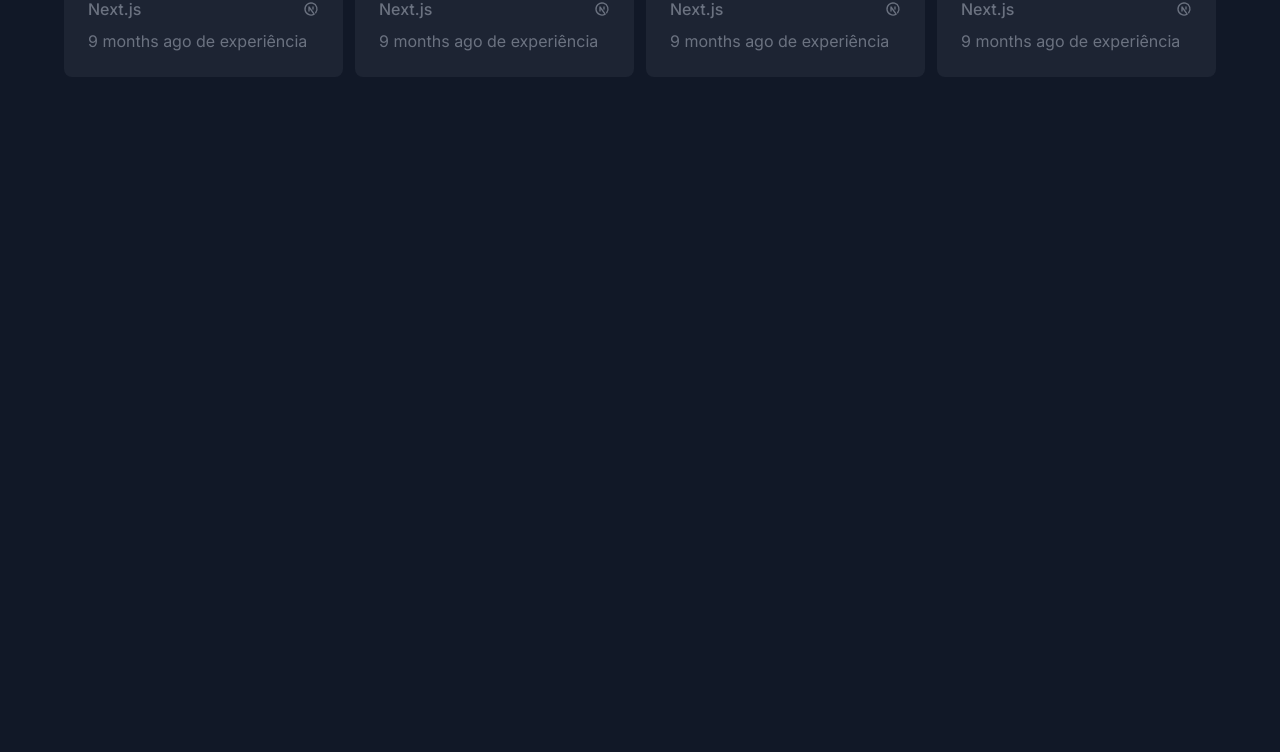
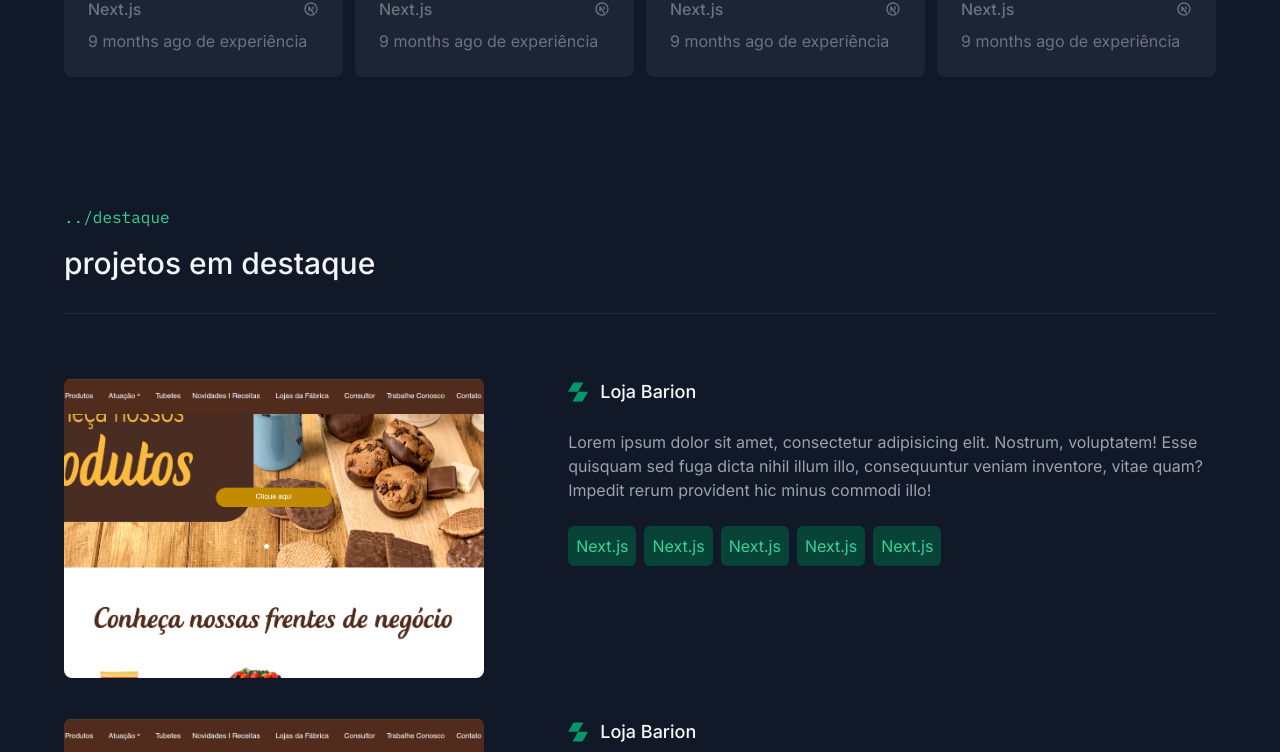
Before and after one commit to klsio22/portifolio-klesio-dev, a Next.js app: page / in a window 1280 px wide. Shown: the part 1098-1850 px from the top of the page. Before the commit the page ends 1239 px from the top, so only its background shows below. Built offline with nearby package versions, Linux system fonts and the light colour scheme.

Commit message:
feat(home): started project-card.

```diff
--- /dev/null
+++ b/app/components/divider/horizontal.tsx
@@ -0,0 +1,13 @@
+import { cn } from '@/app/lib/utilits';
+
+type HorizontalDividerProps = {
+  className?: string;
+};
+
+export const HorizontalDivider = ({ className }: HorizontalDividerProps) => {
+  return (
+    <div
+      className={cn('w-full my-8 border-b border-b-gray-800', className)}
+    ></div>
+  );
+};
--- a/app/components/pages/home/hero-section/index.tsx
+++ b/app/components/pages/home/hero-section/index.tsx
@@ -55,7 +55,7 @@ export const HeroSection = () => {
           height={404}
           src="/images/perfil.jpeg"
           alt="Foto de perfil do Klésio"
-          className="w-[300px] h-[300px] lg:w-[420px] lg:h-[404px] mb-6 lg:mb-0 shadow-2xl rounded-full object-contain "
+          className="w-[300px] h-[300px] lg:w-[420px] lg:h-[404px] mb-6 lg:mb-0 shadow-2xl rounded-xl object-cover"
         />
       </div>
     </section>
--- a/app/components/pages/home/highlighted-projects/index.tsx
+++ b/app/components/pages/home/highlighted-projects/index.tsx
@@ -0,0 +1,18 @@
+import { HorizontalDivider } from '@/app/components/divider/horizontal';
+import { SectionTitle } from '@/app/components/section-title';
+import { ProjectCard } from './project-card';
+
+export const HighlightedProjects = () => {
+  return (
+    <section className='container py-16'>
+      <SectionTitle subtitle='destaque' title='projetos em destaque' />
+      <HorizontalDivider className='mb-16' />
+
+      <div className='flex flex-col gap-10'>
+        <ProjectCard />
+        <ProjectCard />
+        <ProjectCard />
+      </div>
+    </section>
+  );
+};
--- /dev/null
+++ b/app/components/pages/home/highlighted-projects/project-card/index.tsx
@@ -0,0 +1,45 @@
+import { TechBadge } from '@/app/components/tech-badge';
+import Image from 'next/image';
+
+export const ProjectCard = () => {
+  return (
+    <div className='flex gap-6 lg:gap-12 flex-col lg:flex-row'>
+      <div className='w-full h-full'>
+        <Image
+          width={420}
+          height={304}
+          src='/images/barion-store.png'
+          alt='Loja Barion'
+          className='w-full h-[200px] sm:h-[300px] lg:w-[420px] lg:min-h-full object-cover rounded-lg'
+        />
+      </div>
+
+      <div>
+        <h3 className='flex items-center gap-3 font-medium text-lg text-gray-50'>
+          <Image
+            width={20}
+            height={20}
+            alt=''
+            src='/images/icons/project-title-icon.svg'
+          />
+          Loja Barion
+        </h3>
+
+        <p className='text-gray-400 my-6'>
+          Lorem ipsum dolor sit amet, consectetur adipisicing elit. Nostrum,
+          voluptatem! Esse quisquam sed fuga dicta nihil illum illo,
+          consequuntur veniam inventore, vitae quam? Impedit rerum provident hic
+          minus commodi illo!
+        </p>
+
+        <div className='flex gap-x-2 gap-y-3 mb-8 lg:max-w-[350px]'>
+          <TechBadge name='Next.js' />
+          <TechBadge name='Next.js' />
+          <TechBadge name='Next.js' />
+          <TechBadge name='Next.js' />
+          <TechBadge name='Next.js' />
+        </div>
+      </div>
+    </div>
+  );
+};
--- a/app/components/tech-badge/index.tsx
+++ b/app/components/tech-badge/index.tsx
@@ -3,5 +3,5 @@ type TechBadgePros = {
 };
 
 export const TechBadge = ({ name }: TechBadgePros) => {
-  return <span className='text-emerald-400 bg-emerald-900/80'>{name}</span>;
+  return <span className='text-emerald-400 bg-emerald-900/80 p-2 rounded-md'>{name}</span>;
 };
--- a/app/page.tsx
+++ b/app/page.tsx
@@ -1,4 +1,5 @@
 import { HeroSection } from "./components/pages/home/hero-section";
+import { HighlightedProjects } from "./components/pages/home/highlighted-projects";
 import { KnownTechs } from "./components/pages/home/known-techs";
 
 export default async function Home() {
@@ -6,6 +7,7 @@ export default async function Home() {
     <>
       <HeroSection />
       <KnownTechs />
+      <HighlightedProjects/>
     </>
   );
 }
```
Also changed, not shown: public/images/barion-store.png (added).
